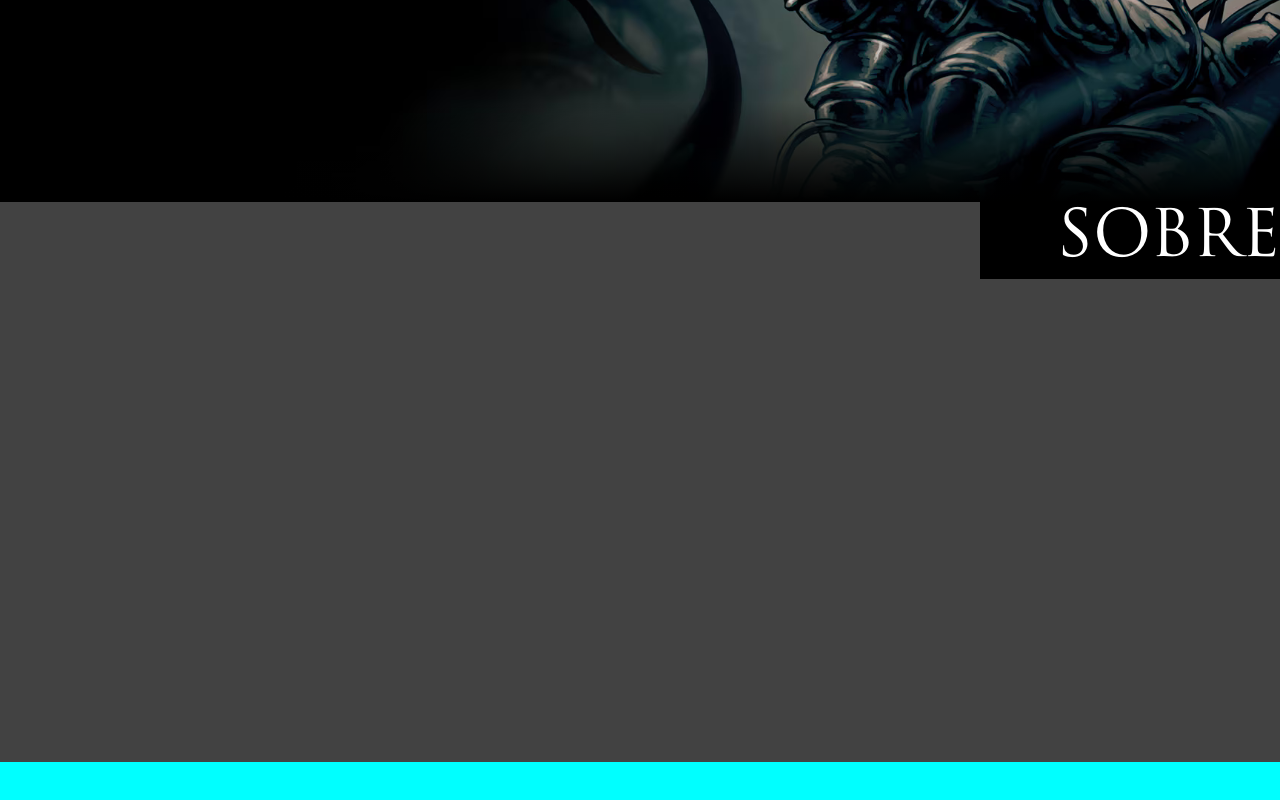
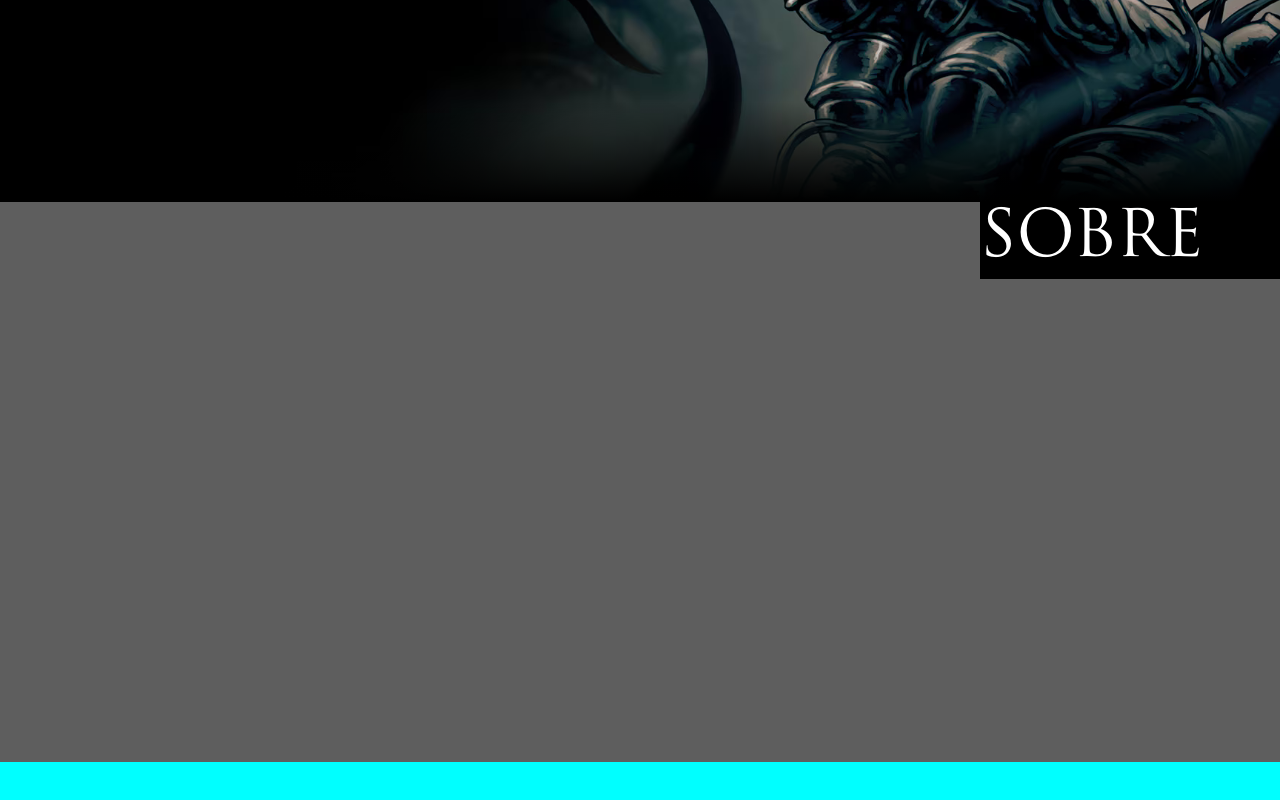
Before and after one commit to CarlosEduardoOS/HollowKnight, a plain HTML site: page index.html in a window 1280 px wide. Shown: the part 598-1398 px from the top of the page. Drawn offline with Linux system fonts and the light colour scheme.

Commit message:
finalizei

```diff
--- a/css/style.css
+++ b/css/style.css
@@ -96,7 +96,7 @@ article {
 
 article#sobre {
     height: 70vh;
-    background-color: rgb(66, 66, 66);
+    background-color: rgb(94, 94, 94);
 }
 
 h1 {
@@ -109,8 +109,6 @@ h1 {
 section.conteudo {
     position: absolute;
     right: 0;
-    display: flex;
-    justify-content: end;
     width: 300px;
     background-color: black;
 }
```
